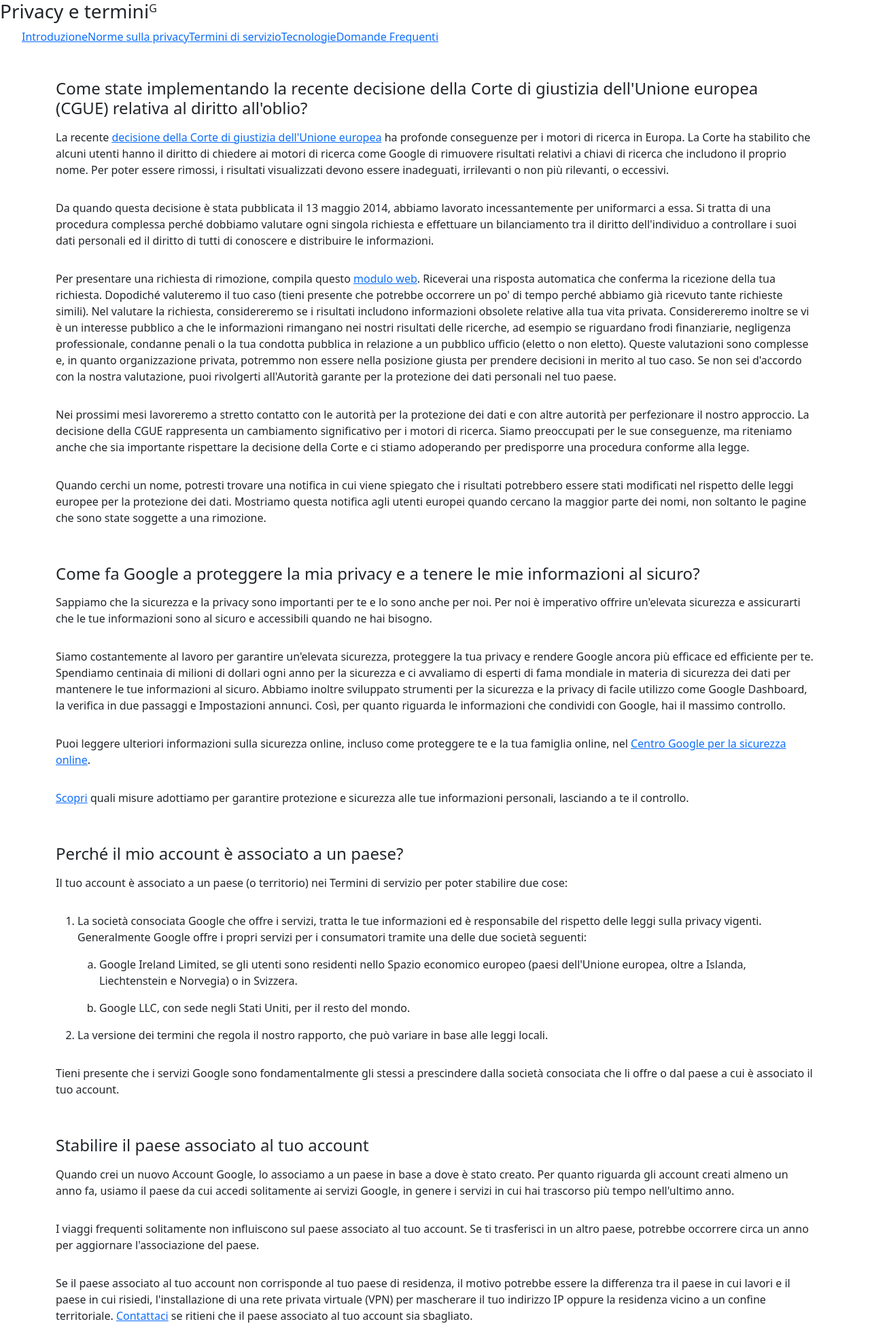
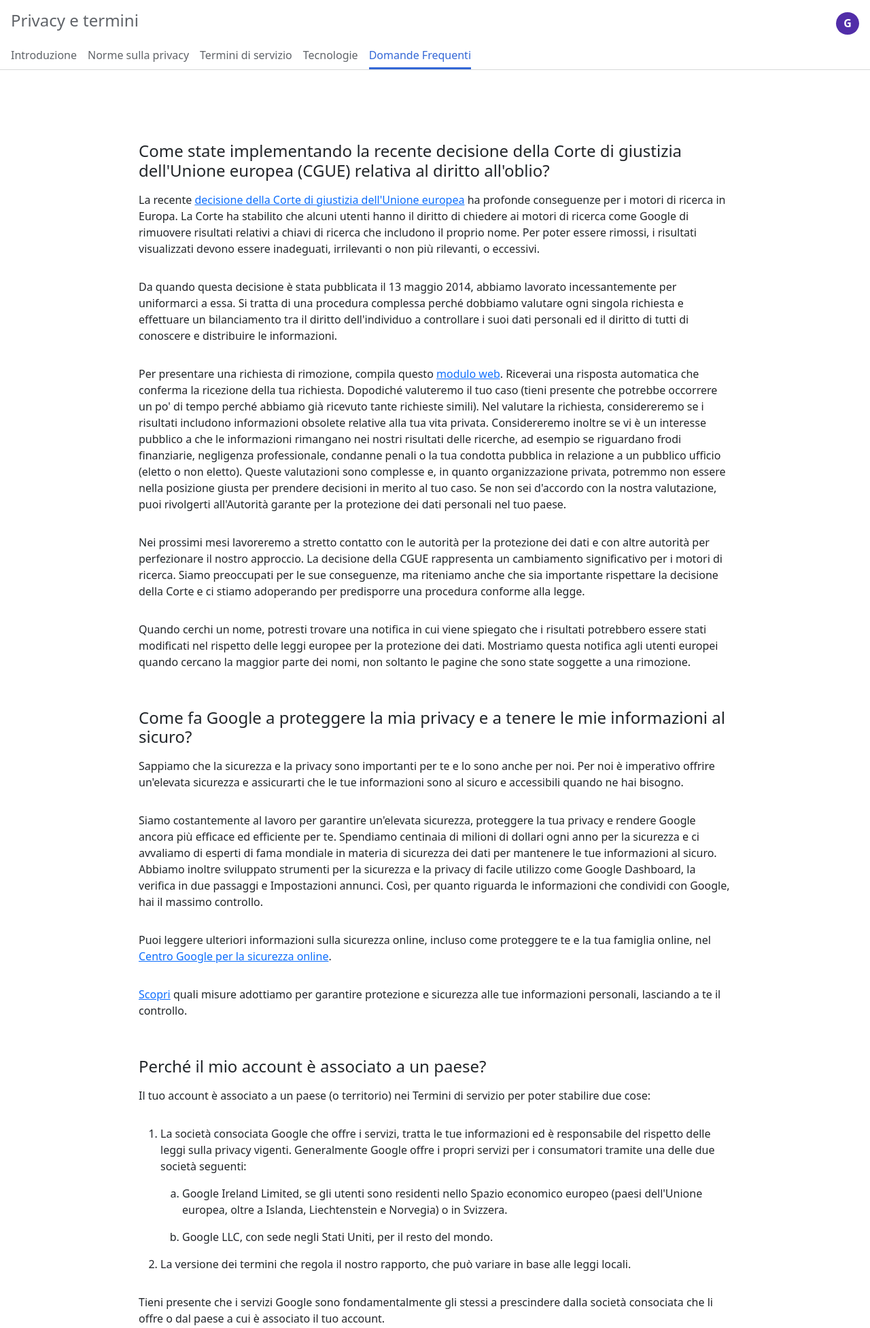
Before and after one commit to MrGians/php-google-faq, a PHP site: page / in a window 1280 px wide. Shown: the top 1954 px of the page at 68% size. Run offline with PHP 8.4, Linux system fonts and the light colour scheme.

Commit message:
Header Done

```diff
--- a/index.php
+++ b/index.php
@@ -77,17 +77,17 @@ $faqs = [
   <!-- Header -->
   <header>
     <!-- Top Header -->
-    <div id="top-header">
+    <div id="top-header" class="p-3">
       <!-- Page Title -->
-      <h1 class="h3">Privacy e termini</h1>
+      <h1 class="h4">Privacy e termini</h1>
       <!-- Btn User Actions -->
       <div class="btn-header">
-        <span>G</span>
+        <a href="#">G</a>
       </div>
     </div>
     <!-- Navigation | Bottom Header -->
     <nav id="navbar">
-      <ul>
+      <ul class="ps-3 mb-0">
         <li><a href="#">Introduzione</a></li>
         <li><a href="#">Norme sulla privacy</a></li>
         <li><a href="#">Termini di servizio</a></li>
@@ -95,9 +95,10 @@ $faqs = [
         <li class="active"><a href="#">Domande Frequenti</a></li>
       </ul>
     </nav>
+    <hr class="my-0"/>
   </header>
   <!-- Main -->
-  <main>
+  <main class="mx-auto">
     <div class="container">
 
       <section id="faq">
--- a/style.css
+++ b/style.css
@@ -1,18 +1,60 @@
 header {
-  height: 100px;
+  background-color: white;
+  position: fixed;
+  top: 0;
+  left: 0;
+  right: 0;
+  color: #5f6368;
 }
 
 #top-header {
   display: flex;
+  justify-content: space-between;
+  align-items: center;
 }
 
-header #navbar ul {
+#top-header .btn-header a {
+  text-decoration: none;
+  display: inline-block;
+  color: white;
+  background-color: #512da8;
+  font-weight: bold;
+  padding: calc(1.8rem - 24px) calc(1.8rem - 17.68px);
+  border-radius: 50%;
+}
+
+#navbar ul {
   list-style-type: none;
   display: flex;
 }
 
+ul li {
+  margin-right: 1rem;
+}
+
+ul li a {
+  text-decoration: none;
+  color: #5f6368;
+  font-weight: 500;
+}
+
+ul li a:hover {
+  color: currentColor;
+}
+
+ul li.active {
+  padding-bottom: 0.4rem;
+  border-bottom: 3px solid #3367d6;
+}
+ul li.active a {
+  color: #3367d6;
+}
+
+main {
+  width: 70%;
+  margin-top: 12rem;
+}
+
 footer {
-  /* TODO remove */
-  height: 50px;
-  background-color: teal;
+  background-color: #f5f5f5;
 }
```
